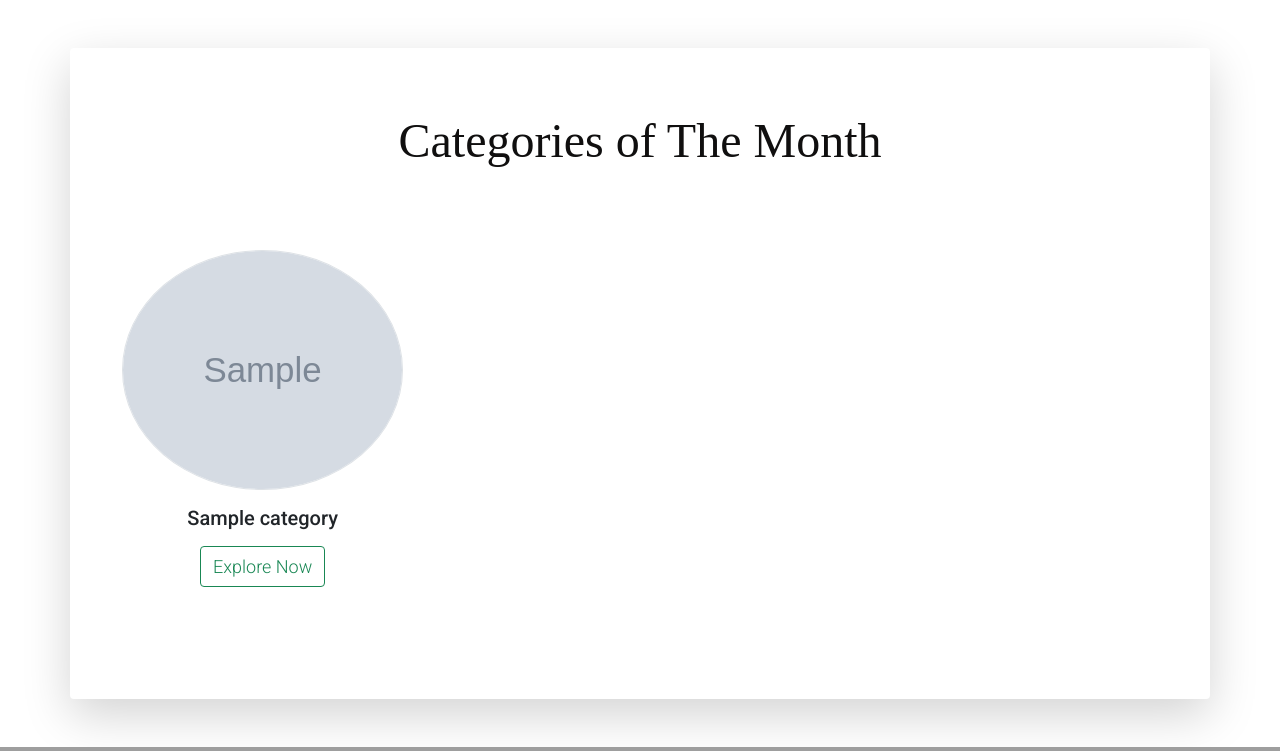
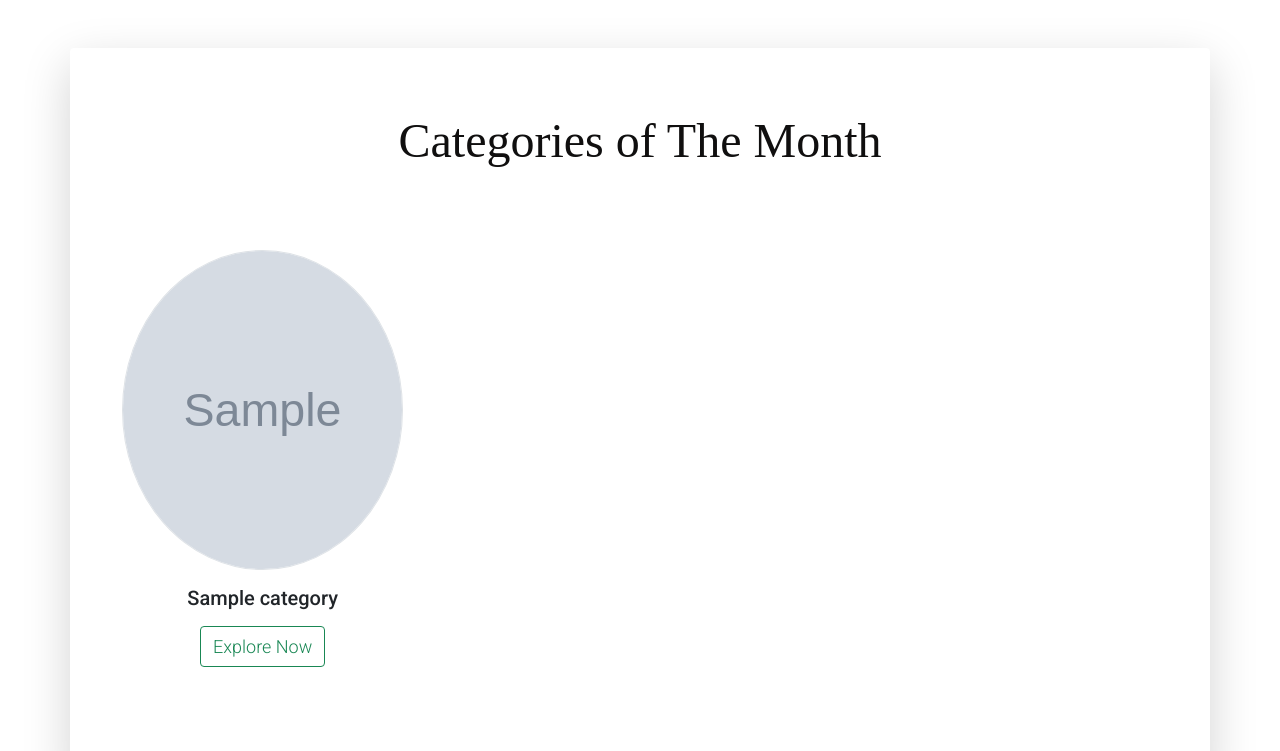
Before and after one commit to ashwin275/E_BIKE, a Django app: page / in a window 1280 px wide. Shown: the part 735-1486 px from the top of the page. Run offline with Django 4.2, Linux system fonts and the light colour scheme; tables that the repository leaves empty hold one stand-in row (values such as "Sample post"); grey boxes marked "Sample" are stand-in pictures; some libraries are stand-ins or nearby versions; grey boxes are pictures that could not be loaded.

Commit message:
modified

```diff
--- a/project/categories/models.py
+++ b/project/categories/models.py
@@ -4,7 +4,7 @@ from django.db import models
 
 class Category(models.Model):
     category_name = models.CharField(max_length=50,unique=True)
-    description = models.CharField(max_length=100)
+    description = models.CharField(max_length=250)
     slug = models.SlugField(max_length=50,unique=True)
     image = models.ImageField(upload_to='category' ,default='',null=True)
     gif_image = models.URLField(max_length=200, null=True, default=None)
--- a/project/templates/admin_temp/edit_category.html
+++ b/project/templates/admin_temp/edit_category.html
@@ -86,7 +86,7 @@
 
                                     <div class="form-group mt-4">
                                       <label>URL</label>
-                                      <input class="form-control form-control-lg" type="text" name="url" placeholder="URL" value="{{ edit.url }}">
+                                      <input class="form-control form-control-lg" type="text" name="url" placeholder="URL" value="{{ edit.gif_image }}">
                                     </div>
 
                                     <div class="text-center mt-3">
--- a/project/templates/user_temp/home.html
+++ b/project/templates/user_temp/home.html
@@ -23,7 +23,9 @@
     <link href="https://cdn.jsdelivr.net/npm/bootstrap@5.2.2/dist/css/bootstrap.min.css" rel="stylesheet"
         integrity="sha384-Zenh87qX5JnK2Jl0vWa8Ck2rdkQ2Bzep5IDxbcnCeuOxjzrPF/et3URy9Bv1WTRi" crossorigin="anonymous">
 
+
     <link rel="stylesheet" href="{% static 'user_css/assets/css/bootstrap.min.css' %}">
+
     <link rel="stylesheet" href="{% static 'user_css/assets/css/templatemo.css' %}">
     <link rel="stylesheet" href="{% static 'user_css/assets/css/custom.css' %}">
     <!-- <link rel="stylesheet" href="{% static 'user_css/customiz_css/ebike.css' %}"> -->
@@ -332,9 +334,9 @@
             <div class="col-12 col-md-4 p-5 mt-3">
                 <a href="{% url 'user:category_filter' items.id %}">
                     {% if items.gif_image %}
-                        <img src="{{ items.gif_image }}" style="height: 15rem; width: 20rem;" class="rounded-circle img-fluid border">
+                        <img src="{{ items.gif_image }}" style="height: 20rem; width: 20rem;" class="rounded-circle img-fluid border">
                     {% else %}
-                        <img src="{{ items.image.url }}" style="height: 15rem; width: 20rem;" class="rounded-circle img-fluid border">
+                        <img src="{{ items.image.url }}" style="height: 20rem; width: 20rem;" class="rounded-circle img-fluid border">
                     {% endif %}
                 </a>
                 <h5 class="text-center mt-3 mb-3">{{ items.category_name }}</h5>
@@ -458,6 +460,17 @@
     </a>
 
 
+    <!-- <a href="https://wa.me/919645640108" id="" class="m-3 mb-5 arrow" style="position: fixed; bottom: 0; left: 0;">
+        <div>
+            <img src="https://media.tenor.com/3MtdCRIPZUMAAAAj/whatsapp.gif" class="img-fluid"
+                alt="" style="width: 50px; height: 50px;">
+        </div>
+    </a> -->
+
+
+
+
+
     {% endblock %}
     <!-- Start Footer -->
     <footer>
@@ -544,6 +557,9 @@
 
 
 
+
+
+
     <script src="https://code.jquery.com/jquery-3.6.0.min.js"></script>
     <script>
         $(document).ready(function () {
--- a/project/templates/user_temp/single_products.html
+++ b/project/templates/user_temp/single_products.html
@@ -120,7 +120,7 @@
                                    <div class="mb-4 d-flex">
                                     <div class="d-flex  ">
                                     {% for items in all_variants %}
-                                 <a href="{% url 'user:variant_detail' items.pk %}"><div class="m-2 rounded-5 " style="width: 2.5em; height: 2em; background-color: {{items.color}} ;"></div></a>
+                                 <a href="{% url 'user:variant_detail' items.pk %}"><div class="m-2 rounded-5 " style="width: 1em; height: 1em; background-color: {{items.color}} ;"></div></a>
                                     {% endfor %}
                                    </div>
                                 </div>
--- a/project/user/views.py
+++ b/project/user/views.py
@@ -464,7 +464,7 @@ def forgot_password(request):
        # profile_obj = myuser.objects.get(user = user_obj)
            user_obj.forgot_password_token = token
            user_obj.save()
-           send_forget_password_mail(user_obj,token)
+           send_forget_password_mail(email,token)
            messages.info(request,'an email is sent to your account')
         except:
              messages.info(request,'Email is not matching')
```
Also changed, not shown: project/project/settings.py (+5 -6 lines), project/media/category/images_3_ROYa5He.jpeg (added), project/media/category/zCQYnW.webp (added), project/user/models.py (line endings or trailing spaces).
